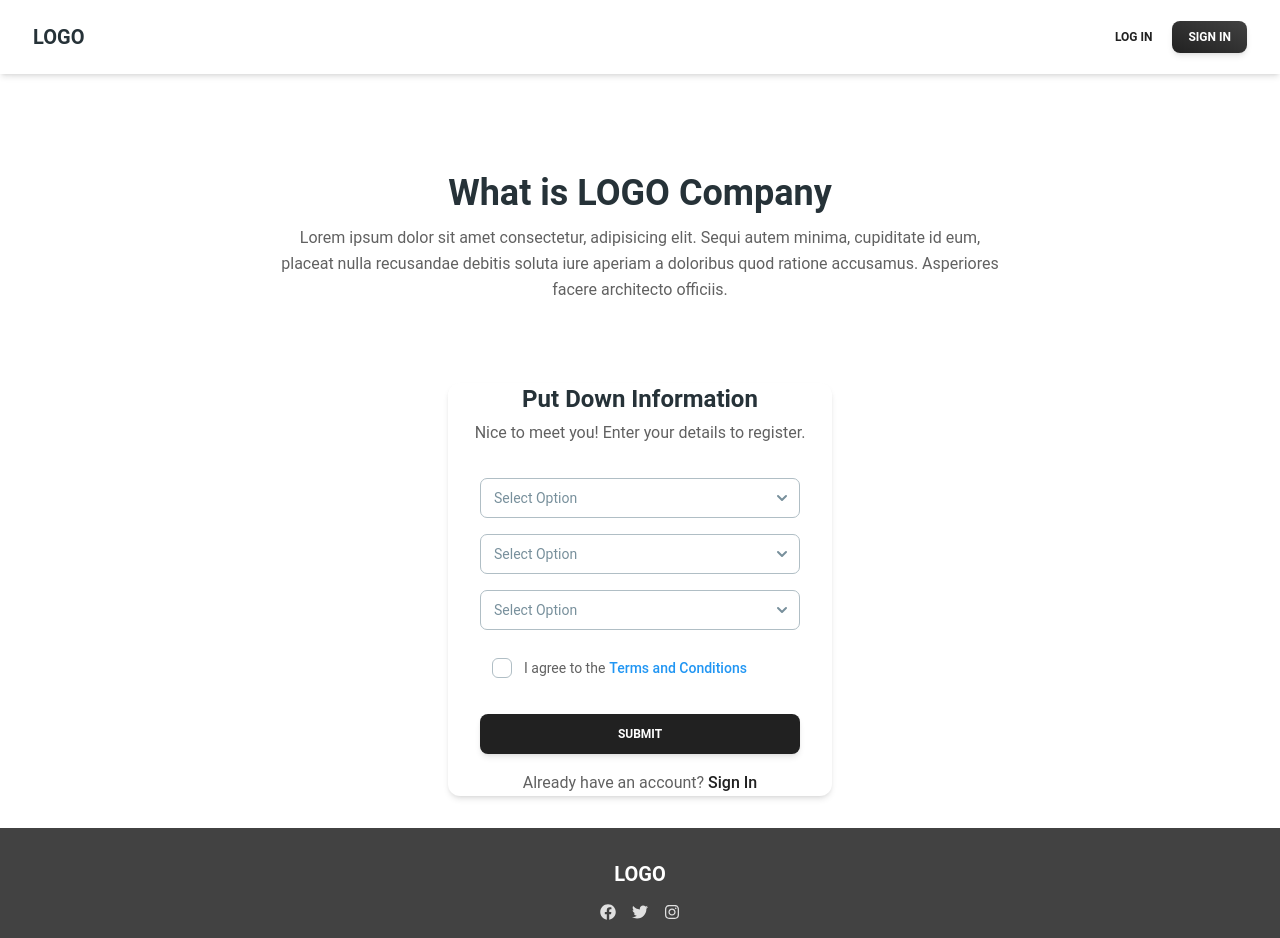
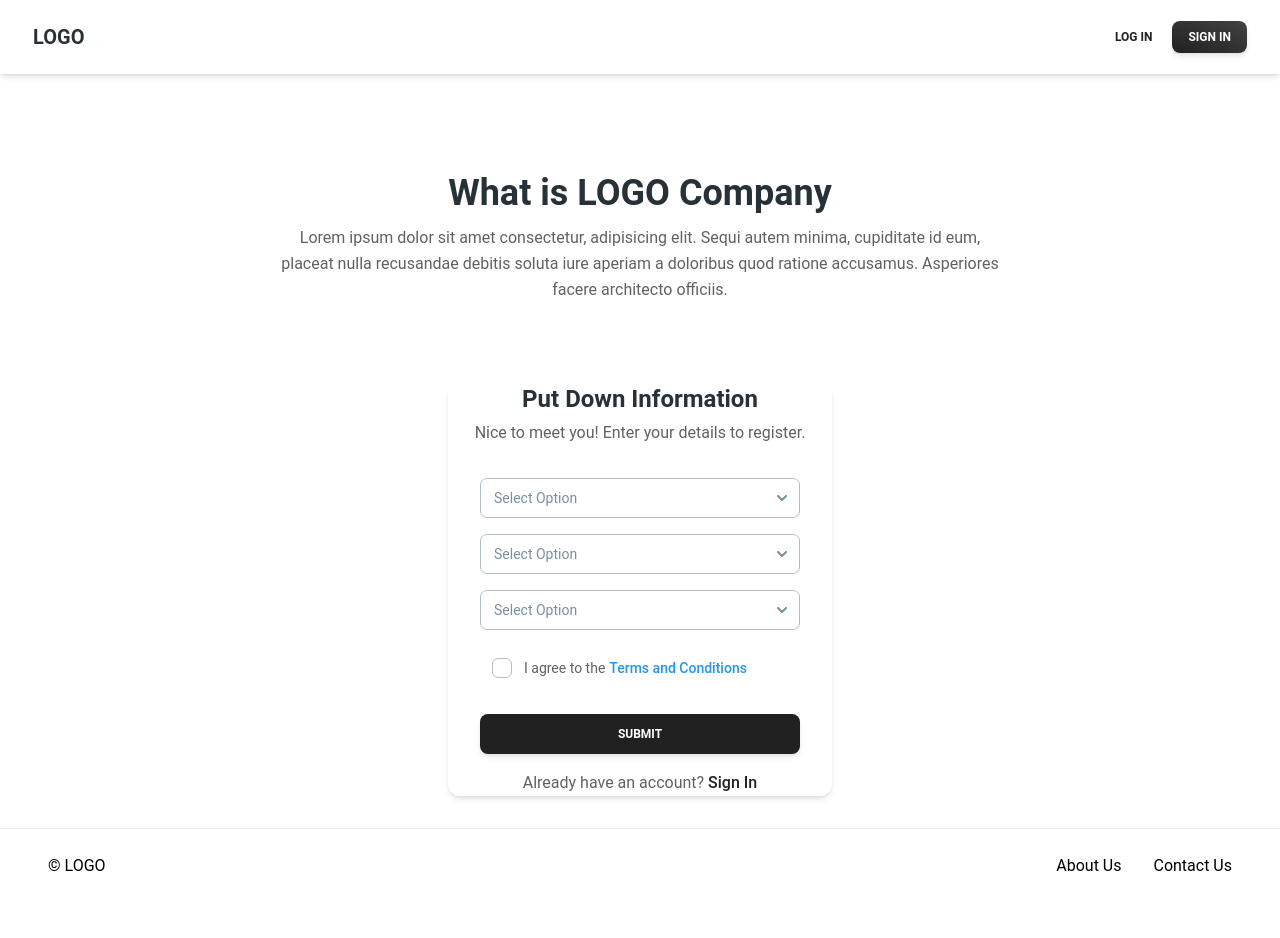
Before and after one commit to 10Dolla-alotta-money/Vanilla-react-starter, a React (Vite) app: page / in a window 1280 px wide. Shown: the top 938 px of the page. After the commit the page ends 903 px from the top, so only its background shows below. Built offline with nearby package versions, Linux system fonts and the light colour scheme.

Commit message:
Updated footer

```diff
--- a/src/Components/Footer.jsx
+++ b/src/Components/Footer.jsx
@@ -1,27 +1,37 @@
-import { FaFacebook, FaTwitter, FaInstagram } from 'react-icons/fa';
+import React from 'react';
+import { Typography } from '@material-tailwind/react';
 
 const Footer = () => {
   return (
-    <footer className="bg-gray-800 text-white py-8 px-4 sm:px-6 md:px-8 lg:px-12 xl:px-16">
-      <div className="container mx-auto flex flex-col items-center justify-between">
-        <div className="flex items-center mb-4">
-          <h1 className="text-xl font-bold">LOGO</h1>
-        </div>
-        <div className="flex items-center space-x-4">
-          <a href="#" className="text-gray-300 hover:text-gray-400">
-            <FaFacebook />
-          </a>
-          <a href="#" className="text-gray-300 hover:text-gray-400">
-            <FaTwitter />
-          </a>
-          <a href="#" className="text-gray-300 hover:text-gray-400">
-            <FaInstagram />
-          </a>
-        </div>
-        <p className="mt-4 text-sm text-gray-400">
-          &copy; {new Date().getFullYear()} Your Company. All rights reserved.
-        </p>
-      </div>
+    <footer className="flex flex-col md:flex-row justify-between items-center w-full border-t border-blue-gray-50 py-6 px-4 md:px-12">
+      <Typography
+        color="blueGray"
+        className="font-normal text-center md:text-left"
+      >
+        &copy; LOGO
+      </Typography>
+      <ul className="flex flex-wrap items-center gap-y-2 gap-x-8">
+        <li>
+          <Typography
+            as="a"
+            href="#"
+            color="blueGray"
+            className="font-normal transition-colors hover:text-blue-500 focus:text-blue-500"
+          >
+            About Us
+          </Typography>
+        </li>
+        <li>
+          <Typography
+            as="a"
+            href="#"
+            color="blueGray"
+            className="font-normal transition-colors hover:text-blue-500 focus:text-blue-500"
+          >
+            Contact Us
+          </Typography>
+        </li>
+      </ul>
     </footer>
   );
 };
```
